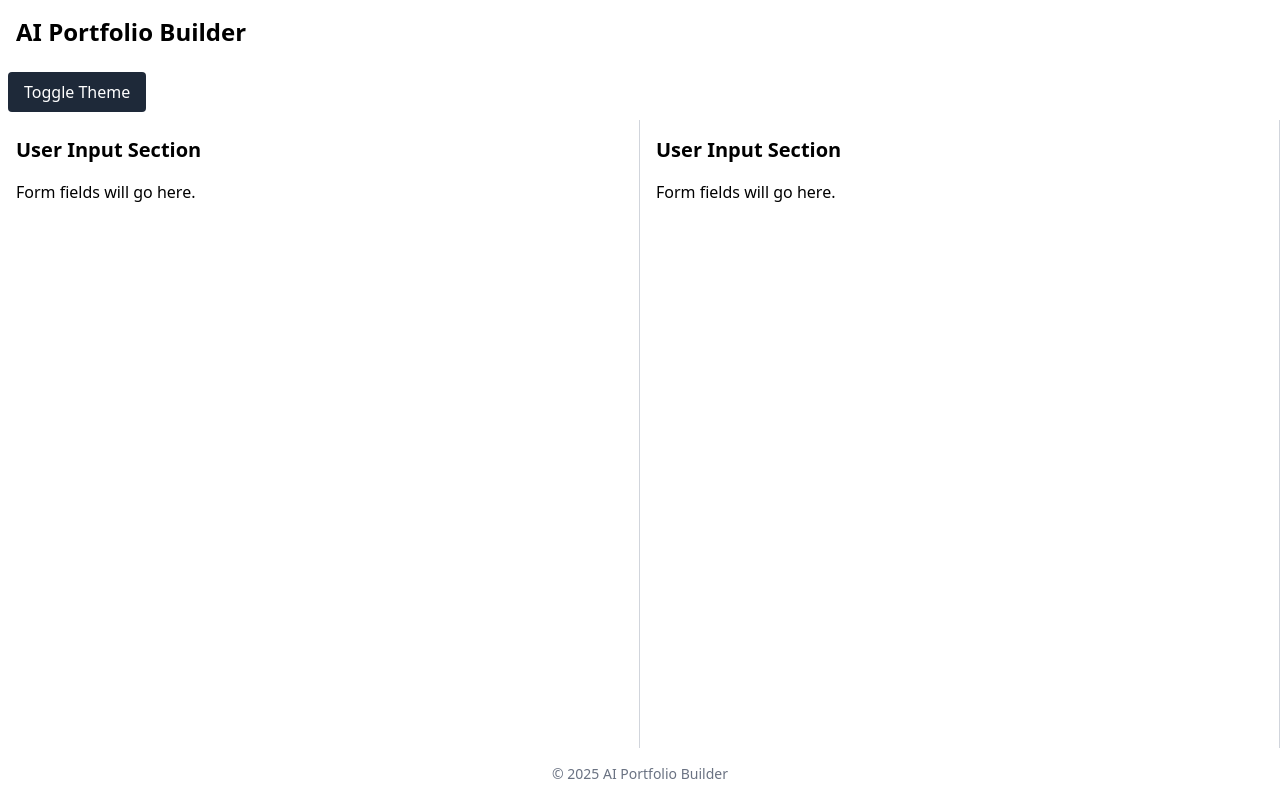
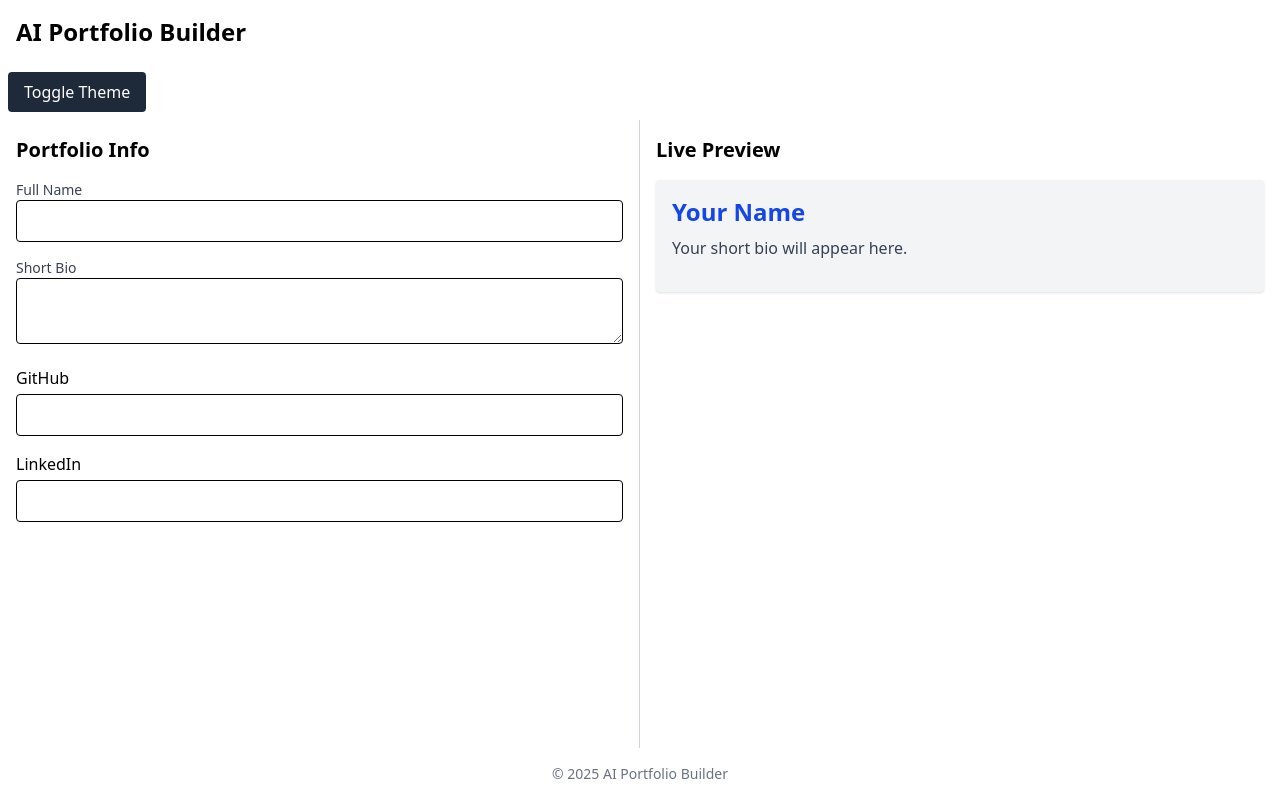
Before and after one commit to ANSH0111/AIPortfolioBuilder, a React (Vite) app in the folder ai-portfolio-builder/: page / in a window 1280 px wide. Built offline with nearby package versions, Linux system fonts and the light colour scheme.

Commit message:
Add basic form and preview functionality

```diff
--- a/ai-portfolio-builder/src/App.jsx
+++ b/ai-portfolio-builder/src/App.jsx
@@ -1,11 +1,25 @@
+import { useState } from "react";
+//Importing Components
+
 import Header from "./components/Header";
 import ThemeToggle from "./components/ThemeToggle";
 import FormPanel from "./components/FormPanel";
-import PreviewPanel from "./components/FormPanel"
+import PreviewPanel from "./components/PreviewPanel"
 import Footer from "./components/Footer"
 
-
+//Main App Component
 function App() {
+  const[formData,setFormData] = useState({
+    name: "",
+    bio: "",
+    skills: [],
+    projects: [],
+    social: {
+      github: "",
+      linkedin: "",
+      twitter: ""
+    }
+  });
   return (
     <>
     <div className="min-h-screen flex flex-col">
@@ -13,8 +27,8 @@ function App() {
       <ThemeToggle />
 
       <main className="flex flex-col lg:flex-row flex-grow">
-        <FormPanel />
-        <PreviewPanel />
+        <FormPanel formData = {formData} setFormData= {setFormData}/>
+        <PreviewPanel formdata = {formData}/>
       </main>
 
       <Footer />
--- a/ai-portfolio-builder/src/components/FormPanel.jsx
+++ b/ai-portfolio-builder/src/components/FormPanel.jsx
@@ -1,8 +1,64 @@
-function FormPanel() {
+function FormPanel({ formData, setFormData }) {
+  const handleChange = (e) => {
+    const { name, value } = e.target;
+    setFormData({ ...formData, [name]: value });
+  };
   return (
+
     <section className="p-4 border-r border-gray-300 w-full lg:w-1/2">
-      <h2 className="text-xl font-semibold mb-4">User Input Section</h2>
-      <p>Form fields will go here.</p>
+      <h2 className="text-xl font-semibold mb-4">Portfolio Info</h2>
+      <div className="space-y-4">
+        <div>
+          <label htmlFor="name" className="block text-sm font-medium text-gray-700">Full Name</label>
+          <input
+            type="text"
+            name="name"
+            className="w-full border rounded px-3 py-2"
+            value={formData.name}
+            onChange={handleChange}
+          />
+        </div>
+        <div>
+          <label className="block text-sm font-medium text-gray-700">Short Bio</label>
+          <textarea
+            name="bio"
+            className="w-full border rounded px-3 py-2"
+            value={formData.bio}
+            onChange={handleChange}
+          />
+        </div>
+        <div>
+          <label className="block font-medium mb-1">GitHub</label>
+          <input
+            type="text"
+            name="github"
+            className="w-full border rounded px-3 py-2"
+            value={formData.social.github}
+            onChange={(e) =>
+              setFormData({
+                ...formData,
+                social: { ...formData.social, github: e.target.value }
+              })
+            }
+          />
+        </div>
+
+        <div>
+          <label className="block font-medium mb-1">LinkedIn</label>
+          <input
+            type="text"
+            name="linkedin"
+            className="w-full border rounded px-3 py-2"
+            value={formData.social.linkedin}
+            onChange={(e) =>
+              setFormData({
+                ...formData,
+                social: { ...formData.social, linkedin: e.target.value }
+              })
+            }
+          />
+        </div>
+      </div>
     </section>
   );
 }
--- a/ai-portfolio-builder/src/components/PreviewPanel.jsx
+++ b/ai-portfolio-builder/src/components/PreviewPanel.jsx
@@ -1,8 +1,17 @@
-function PreviewPanel() {
+function PreviewPanel({ formdata }) {
+  const { name, bio, social } = formdata;
   return (
     <section className="p-4 w-full lg:w-1/2">
       <h2 className="text-xl font-semibold mb-4">Live Preview</h2>
-      <p>Portfolio preview will show here.</p>
+      <div className="bg-gray-100 p-4 rounded shadow">
+        <h1 className="text-2xl font-bold text-blue-700">{name || "Your Name"}</h1>
+        <p className="mt-2 text-gray-700">{bio || "Your short bio will appear here."}</p>
+
+        <div className="mt-4 space-y-2 text-sm text-gray-600">
+          {social.github && <p>🔗 GitHub: {social.github}</p>}
+          {social.linkedin && <p>🔗 LinkedIn: {social.linkedin}</p>}
+        </div>
+      </div>
     </section>
   );
 }
```
